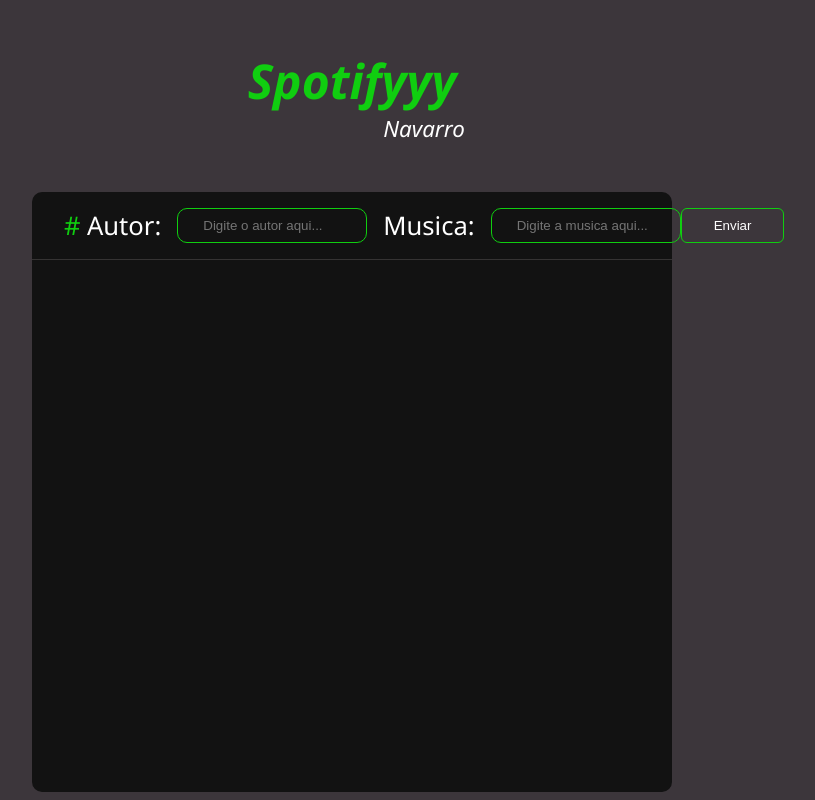
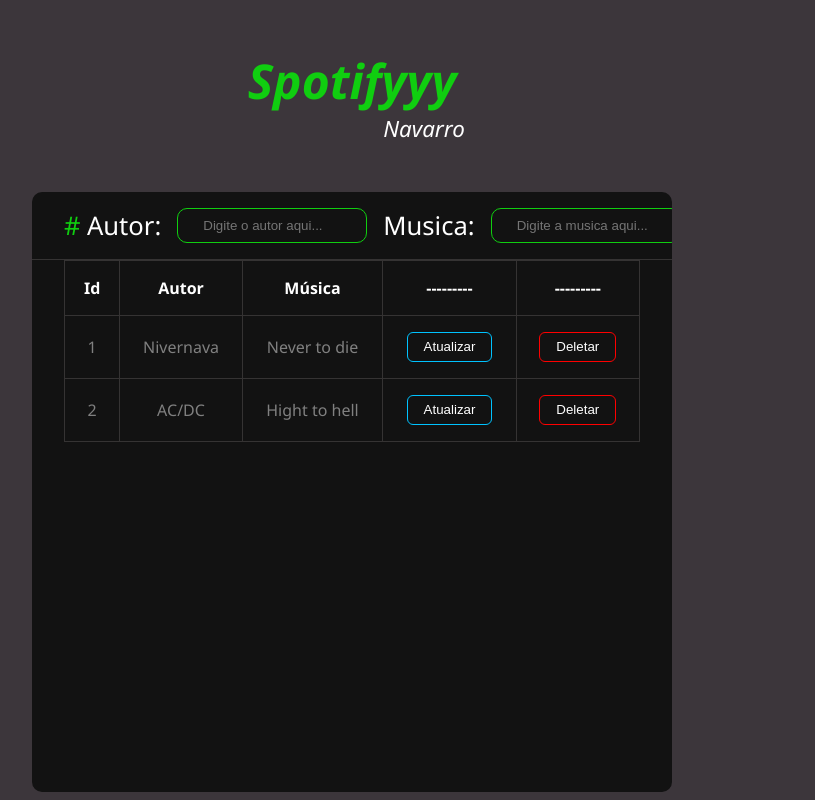
Before and after one commit to Navarriin/Sporifyyy, an Angular app: page / in a window 1280 px wide. Shown: the whole page, without its empty margins (288-1103 px from the left). Built offline with nearby package versions, Linux system fonts and the light colour scheme.

Commit message:
finalizaçao de styles do projeto

```diff
--- a/src/app/components/content/content.component.html
+++ b/src/app/components/content/content.component.html
@@ -4,9 +4,36 @@
         <input type="text" name="text" class="input" placeholder="Digite o autor aqui...">
         <label class="label" for="">Musica:</label>
         <input type="text" name="text" class="input" placeholder="Digite a musica aqui...">
-        <button class="btn">Enviar</button>
+        <button class="btn-primary">Enviar</button>
     </div>
-    <div class="list">
+    <div class="table">
+        <table>
+            <tr class="id">
+                <th>Id</th>
+                <th>Autor</th>
+                <th>Música</th>
+                <th>---------</th>
+                <th>---------</th>
+            </tr>
 
+            <tr>
+                <td>1</td>
+                <td>Nivernava</td>
+                <td>Never to die</td>
+                <td><button class="btn att">Atualizar</button></td>
+                <td><button class="btn del">Deletar</button></td>
+            </tr>
+
+            <tr>
+                <td>2</td>
+                <td>AC/DC</td>
+                <td>Hight to hell</td>
+                <td><button class="btn att">Atualizar</button></td>
+                <td><button class="btn del">Deletar</button></td>
+            </tr>
+
+
+
+        </table>
     </div>
 </div>
--- a/src/app/components/content/content.component.scss
+++ b/src/app/components/content/content.component.scss
@@ -5,15 +5,17 @@
     height: 600px;
     margin: auto;
     background-color: var(--dark-gray);
+    overflow-y: scroll;
+    overflow-x: hidden;
 
     .inputs {
       color: white;
       display: flex;
       font-size: 1.6rem;
       padding: 1rem;
-      border-bottom: 1px solid rgb(53, 51, 51);
+      border-bottom: 1px solid var(--border);
 
-      .btn {
+      .btn-primary {
         padding: 0 2rem;
         margin: 0 auto;
 
@@ -26,7 +28,7 @@
         transition: box-shadow 0.2s ease;
         cursor: pointer;
       }
-      .btn:hover {
+      .btn-primary:hover {
         box-shadow: 2px 2px 15px var(--green) inset;
       }
 
@@ -53,5 +55,60 @@
         box-shadow: 2px 2px 15px var(--green) inset;
       }
     }
+    .table {
+      table {
+        border: 1px solid var(--border);
+        border-collapse: collapse;
+        margin: auto;
+        overflow-x: scroll;
+        min-width: 90%;
+        max-width: 98%;
+
+        tr {
+          th {
+            border: 1px solid var(--border);
+            padding: 1rem;
+            text-align: center;
+
+            color: white;
+          }
+
+          td {
+            border: 1px solid var(--border);
+            padding: 1rem;
+            text-align: center;
+
+            color: gray;
+
+            .btn {
+              padding: 0.4rem 1rem;
+              margin: 0 auto;
+
+              color: white;
+              background-color: transparent;
+
+              border-radius: 6px;
+
+              transition: box-shadow 0.2s ease;
+              cursor: pointer;
+
+              &.del {
+                border: 1px solid red;
+              }
+
+              &.att {
+                border: 1px solid rgb(0, 195, 255);
+              }
+            }
+            .btn.del:hover {
+              box-shadow: 2px 2px 15px red inset;
+            }
+            .btn.att:hover {
+              box-shadow: 2px 2px 15px rgb(0, 195, 255) inset;
+            }
+          }
+        }
+      }
+    }
   }
 }
--- a/src/styles.scss
+++ b/src/styles.scss
@@ -8,6 +8,7 @@
   --dark-gray: rgb(18, 18, 18);
   --light-gray: #3c363b;
   --green: rgb(16, 206, 16);
+  --border: rgb(53, 51, 51);
 }
 
 body {
```
